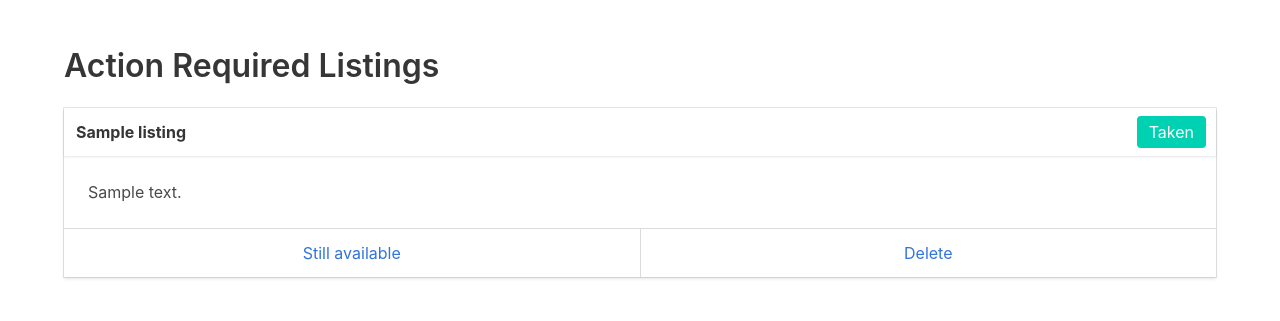
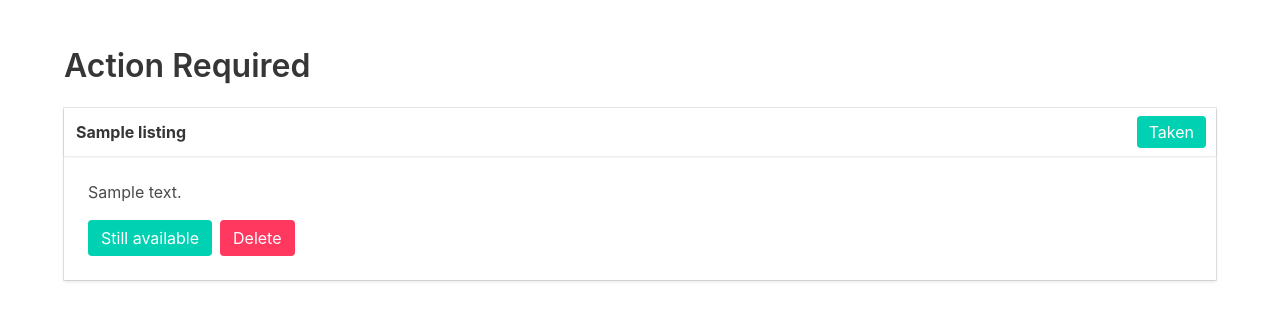
Before and after one commit to asselism/mit_reuse, a Django app: page /mine in a window 1280 px wide. Shown: the part 64-385 px from the top of the page. Run offline with Django 3.2, Linux system fonts and the light colour scheme; a user stored in the database is signed in; tables that the repository leaves empty hold one stand-in row (values such as "Sample post"); some libraries are stand-ins or nearby versions.

Commit message:
Added update listing action

```diff
--- a/reuse_app/templates/reuse_app/listing_list.html
+++ b/reuse_app/templates/reuse_app/listing_list.html
@@ -3,7 +3,7 @@
 
 {% block content %}
 {% if listings_action %}
-  <h1 class="title">Action Required Listings </h1>
+  <h1 class="title">Action Required</h1>
 
   {% for listing in listings_action %}
     <div class="card">
@@ -25,13 +25,21 @@
       </header>
       <div class="card-content">
         <div class="content">
+          <p>
           {{ listing.description|truncatewords_html:20 }}
+          </p>
+          <div class="buttons">
+            <a href="{% url 'reuse_app:listing_still_available' listing.pk %}"
+               class="button is-primary">
+              Still available
+            </a>
+            <a href="{% url 'reuse_app:listing_delete' listing.pk %}"
+               class="button is-danger">
+              Delete
+            </a>
+          </div>
         </div>
       </div>
-      <footer class="card-footer">
-        <a href="{% url 'reuse_app:listing_view' listing.pk %}" class="card-footer-item">Still available</a>
-        <a href="{% url 'reuse_app:listing_update' listing.pk %}" class="card-footer-item">Delete</a>
-      </footer>
     </div>
     <br>
   {% endfor %}
@@ -49,13 +57,26 @@
       </header>
       <div class="card-content">
         <div class="content">
-          {{ listing.description|truncatewords_html:20 }}
+          <p>
+            {{ listing.description|truncatewords_html:20 }}
+          </p>
+          <div class="buttons">
+            <a href="{% url 'reuse_app:listing_view' listing.pk %}"
+               class="button is-primary">
+              View
+            </a>
+            <a href="{% url 'reuse_app:listing_update' listing.pk %}"
+               class="button is-dark">
+              Edit
+            </a>
+            <a href="{% url 'reuse_app:listing_delete' listing.pk %}"
+               class="button is-danger">
+              Delete
+            </a>
+          </div>
+
         </div>
       </div>
-      <footer class="card-footer">
-        <a href="{% url 'reuse_app:listing_view' listing.pk %}" class="card-footer-item">View</a>
-        <a href="{% url 'reuse_app:listing_update' listing.pk %}" class="card-footer-item">Edit/Delete</a>
-      </footer>
     </div>
     <br>
   {% endfor %}
--- a/reuse_app/urls.py
+++ b/reuse_app/urls.py
@@ -13,6 +13,8 @@ urlpatterns = [
     path('update/<int:pk>', views.ListingUpdate.as_view(), name='listing_update'),
     path('view/<int:pk>', views.ListingView.as_view(), name='listing_view'),
     path('mark_taken/<int:pk>', views.ListingTaken.as_view(), name='listing_taken'),
+    path('still_available/<int:pk>', views.ListingStillAvailable.as_view(),
+        name='listing_still_available'),
     path('delete/<int:pk>', views.ListingDelete.as_view(),
         name='listing_delete'),
 ]
--- a/reuse_app/views.py
+++ b/reuse_app/views.py
@@ -10,6 +10,7 @@ from django.views.generic.base import TemplateView
 from django.views.generic.detail import DetailView
 from django.views.generic.edit import CreateView, UpdateView, FormView
 from django.views.generic.list import ListView
+from django.utils import timezone
 from mit_reuse.settings import MAPS_API_KEY
 
 from .models import *
@@ -76,11 +77,8 @@ class ListingCreate(LoginRequiredMixin, CreateView):
         listing.save()
         return redirect('reuse_app:listing_view', listing.pk)
 
-def get_listing_or_403(view):
-    listing = get_object_or_404(Listing,
-        pk = view.kwargs.get('pk', '')
-    )
-    user = view.request.user
+def get_listing_or_403(pk, user):
+    listing = get_object_or_404(Listing, pk = pk)
     if user.is_superuser or listing.user == user:
         return listing
     else:
@@ -95,7 +93,7 @@ class ListingUpdate(LoginRequiredMixin, UpdateView):
     }
 
     def get_object(self, queryset = None):
-        return get_listing_or_403(self)
+        return get_listing_or_403(self.kwargs.get('pk'), self.request.user)
 
     def get_context_data(self, **kwargs):
         context = super().get_context_data(**kwargs)
@@ -110,10 +108,7 @@ class ListingUpdate(LoginRequiredMixin, UpdateView):
 
 class ListingDelete(LoginRequiredMixin, View):
     def get(self, request, **kwargs):
-        self.kwargs = kwargs
-        self.request = request
-
-        listing = get_listing_or_403(self)
+        listing = get_listing_or_403(kwargs['pk'], request.user)
         listing.delete()
 
         return redirect('reuse_app:listings_list_user')
@@ -173,6 +168,13 @@ class ListingList(ListView):
             updated_at__lt =  Listing.get_archived_t()
         )
 
+class ListingStillAvailable(View):
+    def get(self, request, pk):
+        listing = get_listing_or_403(pk, request.user)
+        listing.marked_taken = False
+        listing.save()
+
+        return redirect('reuse_app:listings_list_user')
 
 def logout(request):
     auth.logout(request)
```
